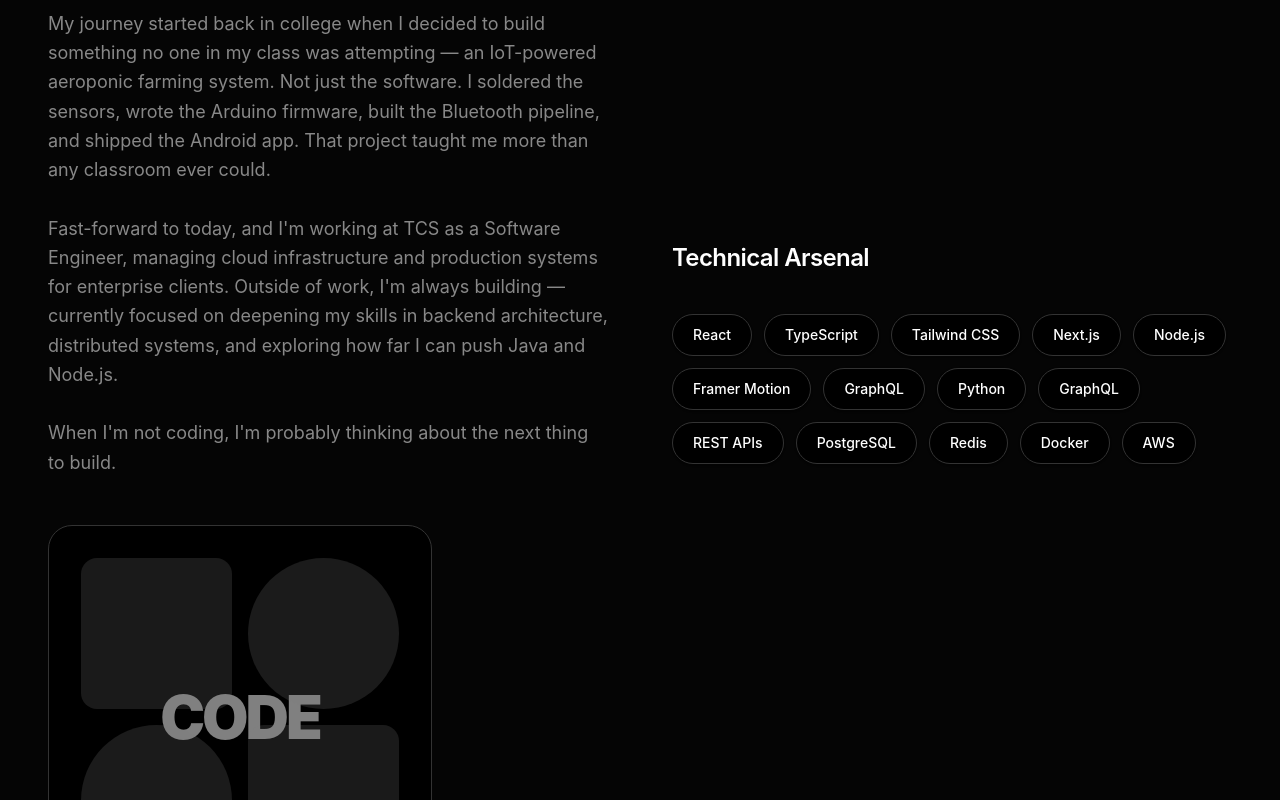
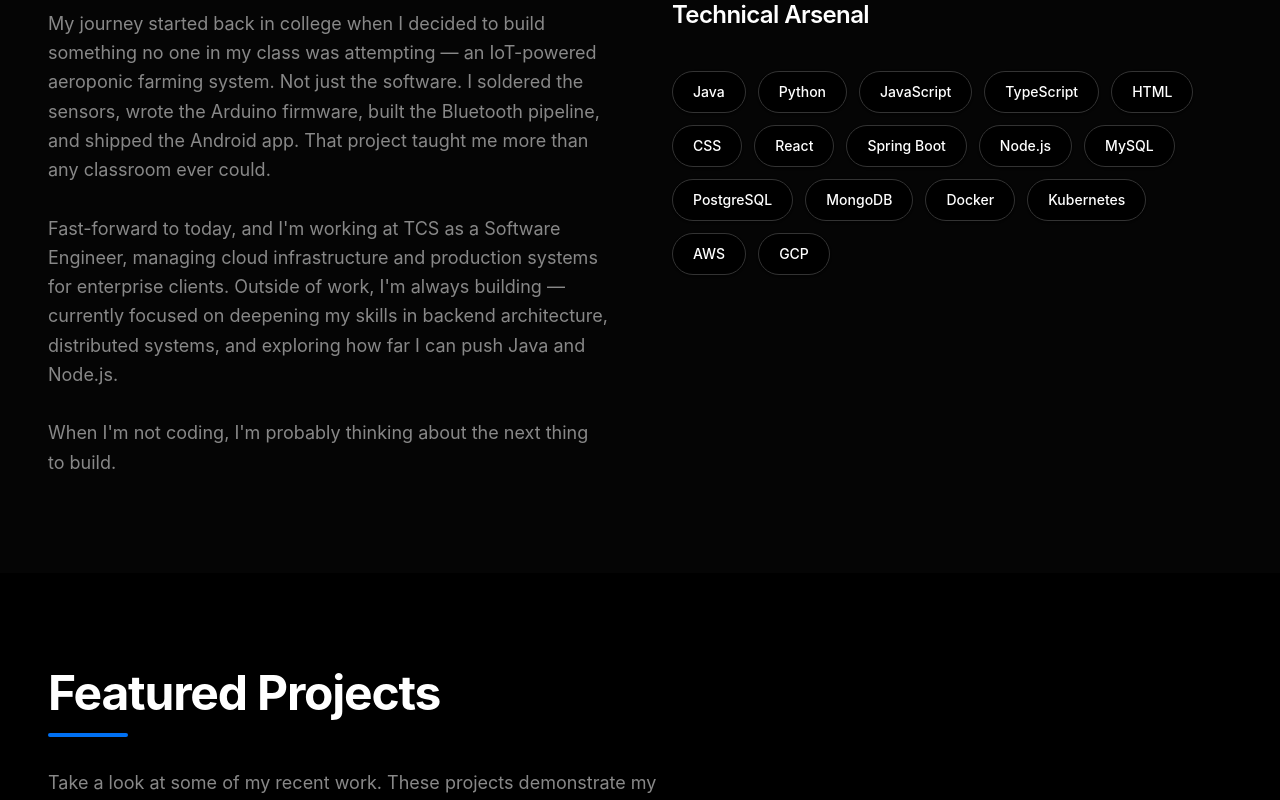
Before and after one commit to thirupathireddykr/my-portfolio, a React app: page / in a window 1280 px wide. Shown: the part 1100-1900 px from the top of the page. Built offline with nearby package versions, Linux system fonts and the light colour scheme; the HTML template or start-up script is replaced by a standard one.

Commit message:
fix: changed the portfolioData

```diff
--- a/src/components/About.tsx
+++ b/src/components/About.tsx
@@ -56,7 +56,7 @@ export function About() {
             </motion.div>
 
             {/* Profile Picture Placeholder - Abstract Graphic */}
-            <motion.div variants={itemVariants} className="w-full max-w-sm mx-auto lg:mx-0 mt-12 transition-transform duration-500 hover:scale-[1.02]">
+            {/* <motion.div variants={itemVariants} className="w-full max-w-sm mx-auto lg:mx-0 mt-12 transition-transform duration-500 hover:scale-[1.02]">
               <SpotlightCard enableTilt={false} className="relative aspect-square group rounded-3xl overflow-hidden bg-background border border-border flex items-center justify-center p-8">
                 <div className="absolute inset-0 bg-gradient-to-tr from-accent/20 to-transparent opacity-0 group-hover:opacity-100 transition-opacity duration-500" />
                 <div className="grid grid-cols-2 gap-4 w-full h-full">
@@ -70,7 +70,7 @@ export function About() {
                   <span className="text-6xl font-black text-white/50 tracking-tighter mix-blend-overlay">CODE</span>
                 </div>
               </SpotlightCard>
-            </motion.div>
+            </motion.div> */}
           </div>
 
           <div className="space-y-8">
@@ -81,12 +81,6 @@ export function About() {
                   {skill.name}
                 </span>
               ))}
-              <span className="px-5 py-2.5 bg-background border border-border rounded-full text-sm font-medium hover:border-accent hover:text-accent transition-colors cursor-default shadow-sm hover:shadow-accent/10">GraphQL</span>
-              <span className="px-5 py-2.5 bg-background border border-border rounded-full text-sm font-medium hover:border-accent hover:text-accent transition-colors cursor-default shadow-sm hover:shadow-accent/10">REST APIs</span>
-              <span className="px-5 py-2.5 bg-background border border-border rounded-full text-sm font-medium hover:border-accent hover:text-accent transition-colors cursor-default shadow-sm hover:shadow-accent/10">PostgreSQL</span>
-              <span className="px-5 py-2.5 bg-background border border-border rounded-full text-sm font-medium hover:border-accent hover:text-accent transition-colors cursor-default shadow-sm hover:shadow-accent/10">Redis</span>
-              <span className="px-5 py-2.5 bg-background border border-border rounded-full text-sm font-medium hover:border-accent hover:text-accent transition-colors cursor-default shadow-sm hover:shadow-accent/10">Docker</span>
-              <span className="px-5 py-2.5 bg-background border border-border rounded-full text-sm font-medium hover:border-accent hover:text-accent transition-colors cursor-default shadow-sm hover:shadow-accent/10">AWS</span>
             </motion.div>
           </div>
         </motion.div>
--- a/src/components/Hero.tsx
+++ b/src/components/Hero.tsx
@@ -35,7 +35,7 @@ export function Hero() {
           animate="visible"
           className="max-w-4xl mx-auto flex flex-col items-center text-center"
         >
-          <motion.div variants={fadeInUp} className="mb-6">
+          {/* <motion.div variants={fadeInUp} className="mb-6">
             <span className="inline-flex items-center gap-2 py-1.5 px-3 rounded-full border border-border bg-muted/50 text-xs font-mono tracking-wider text-secondary mb-6 backdrop-blur-sm shadow-sm transition-colors hover:bg-muted/80 cursor-default">
               <span className="relative flex h-2 w-2">
                 <span className="animate-ping absolute inline-flex h-full w-full rounded-full bg-green-400 opacity-75"></span>
@@ -43,7 +43,7 @@ export function Hero() {
               </span>
               AVAILABLE FOR NEW OPPORTUNITIES
             </span>
-          </motion.div>
+          </motion.div> */}
 
           <motion.h1
             variants={fadeInUp}
--- a/src/components/Navbar.tsx
+++ b/src/components/Navbar.tsx
@@ -59,7 +59,7 @@ export function Navbar() {
           <div className="w-8 h-8 bg-foreground text-background flex items-center justify-center rounded-lg font-black">
             {personalInfo.name.charAt(0)}
           </div>
-          <span>{personalInfo.name.split(' ')[0]}</span>
+          <span>{personalInfo.name.split('  ')}</span>
         </Link>
 
         {/* Desktop Nav */}
--- a/src/data/portfolioData.ts
+++ b/src/data/portfolioData.ts
@@ -15,14 +15,22 @@ export const personalInfo = {
 };
 
 export const skills = [
+  { name: "Java", category: "Languages" },
+  { name: "Python", category: "Languages" },
+  { name: "JavaScript", category: "Languages" },
+  { name: "TypeScript", category: "Languages" },
+  { name: "HTML", category: "Frontend" },
+  { name: "CSS", category: "Frontend" },
   { name: "React", category: "Frontend" },
-  { name: "TypeScript", category: "Languages" },
-  { name: "Tailwind CSS", category: "Frontend" },
-  { name: "Next.js", category: "Framework" },
+  { name: "Spring Boot", category: "Backend" },
   { name: "Node.js", category: "Backend" },
-  { name: "Framer Motion", category: "Animation" },
-  { name: "GraphQL", category: "API" },
-  { name: "Python", category: "Languages" },
+  { name: "MySQL", category: "Database" },
+  { name: "PostgreSQL", category: "Database" },
+  { name: "MongoDB", category: "Database" },
+  { name: "Docker", category: "DevOps" },
+  { name: "Kubernetes", category: "DevOps" },
+  { name: "AWS", category: "Cloud" },
+  { name: "GCP", category: "Cloud" },
 ];
 
 export const experience = [
```
Also changed, not shown: 1 other file (tests, documents, lock files or other folders).
